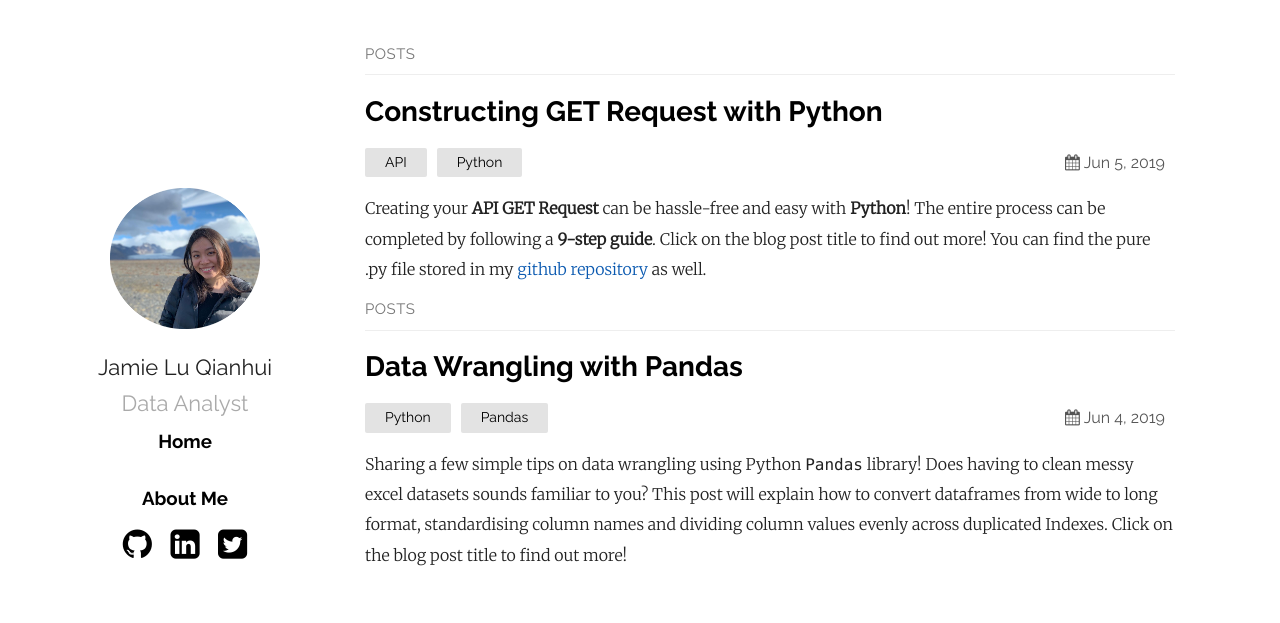
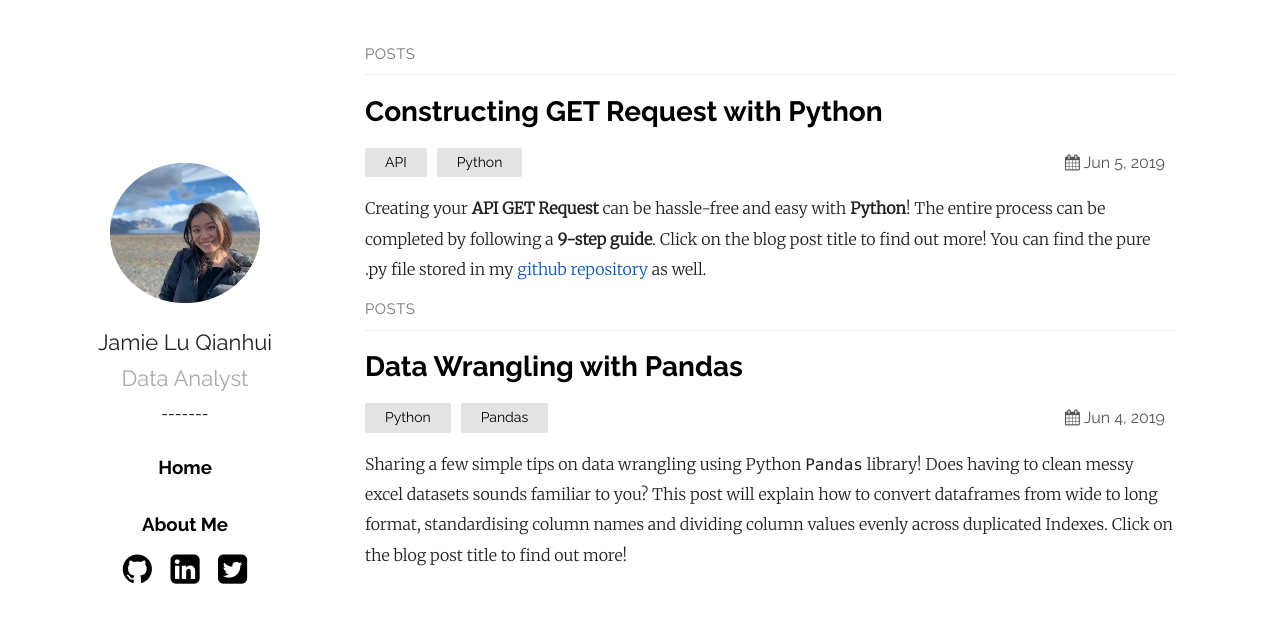
Before and after one commit to jamieqianhui/jamieqianhui.github.io, a Jekyll site: the page built from index.md, in a window 1280 px wide. Shown: the top 623 px of the page. Built offline with Jekyll 4.4.1, drawn with Linux system fonts in a browser that asks for light colours.

Commit message:
updated layout

```diff
--- a/_layouts/default.html
+++ b/_layouts/default.html
@@ -13,6 +13,7 @@
 			</a>
 			<a style = "text-decoration:none" href="https://jamieqianhui.github.io"> <h2>{{ site.plainwhite.name }}</h2></a>
 			<a class="tagline">{{ site.plainwhite.tagline }}</a>
+			<p> ------- </p>
 			<a style = "text-decoration:none" href=" https://jamieqianhui.github.io"><h3>Home</h3></a>
 			<a style = "text-decoration:none" href=" https://jamieqianhui.github.io/About-Me.html"><h3><b>About Me</b></h3></a>
 			<ul class="social">
```
